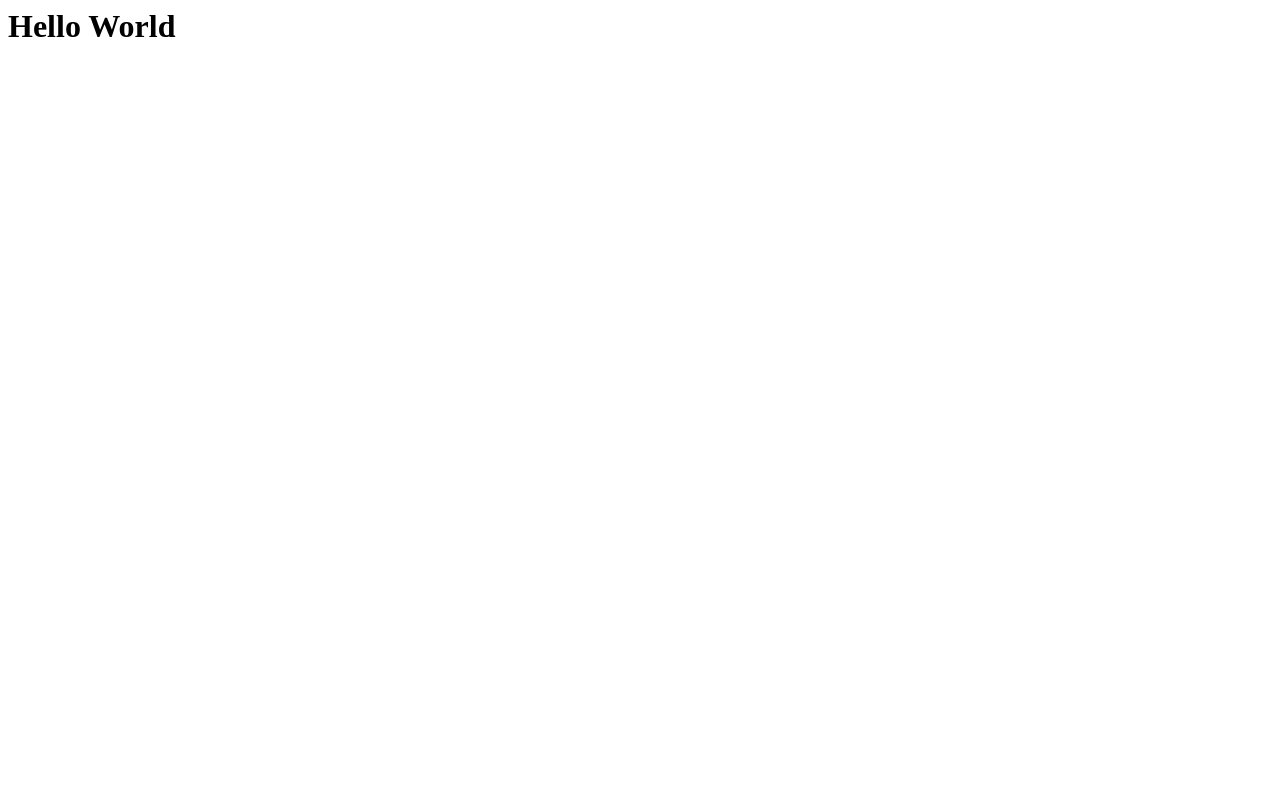
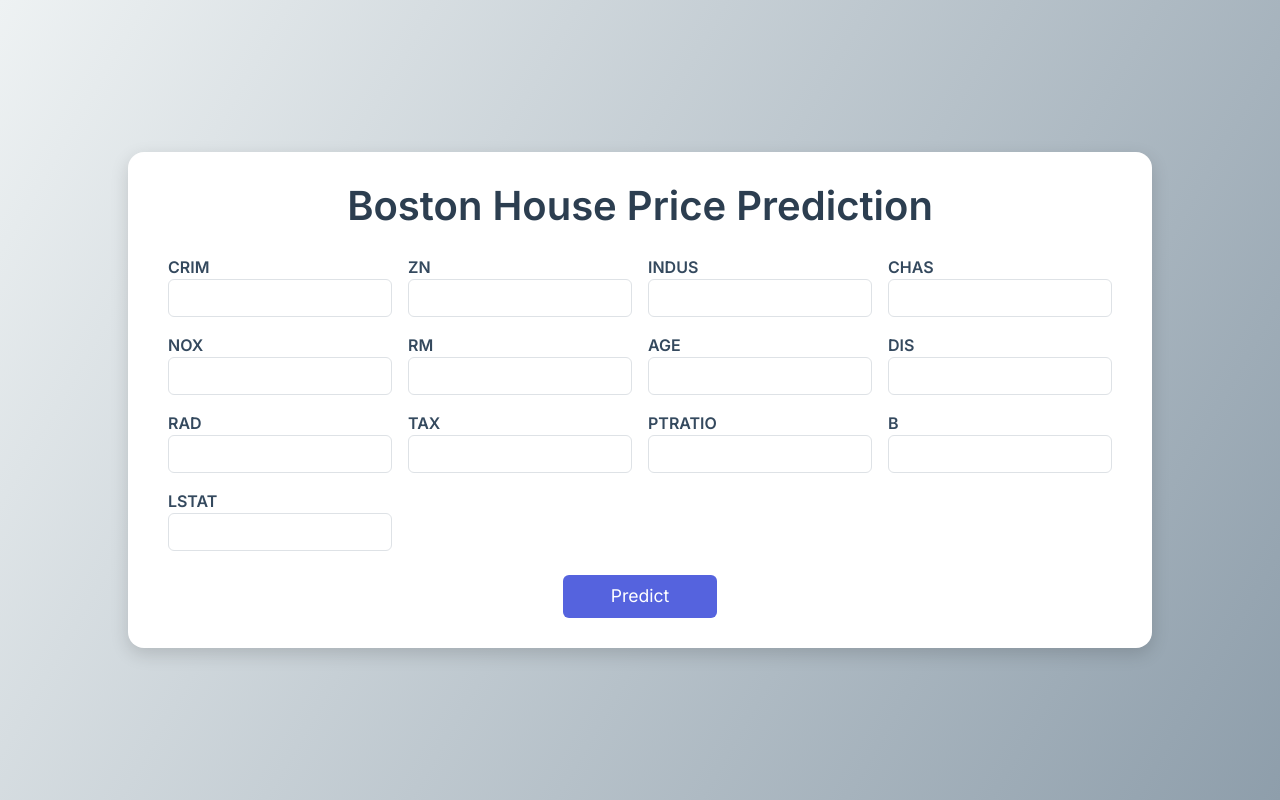
Before and after one commit to Kaushik-Puttaswamy/Boston-house-prediction, a Flask app: page / in a window 1280 px wide. Before the commit the page is almost empty. Run offline with Flask 3, Linux system fonts and the light colour scheme; parts of the project's set-up code (start-up, migrations or seed data) failed here and were passed over.

Commit message:
The web app is ready

```diff
--- a/app.py
+++ b/app.py
@@ -1,28 +1,37 @@
+import json
 import pickle
-from flask import Flask, request, app, jsonify, url_for, render_template
+
+from flask import Flask,request,app,jsonify,url_for,render_template
 import numpy as np
 import pandas as pd
 
-app = Flask(__name__)
-
-regmodel = pickle.load(open('regmodel.pkl','rb'))
-scaler = pickle.load(open('scaling.pkl','rb'))
-
+app=Flask(__name__)
+## Load the model
+regmodel=pickle.load(open('regmodel.pkl','rb'))
+scalar=pickle.load(open('scaling.pkl','rb'))
 @app.route('/')
-
 def home():
-
     return render_template('home.html')
 
-@app.route('/predict_api', methods=['POST'])
+@app.route('/predict_api',methods=['POST'])
 def predict_api():
-    data = request.json['data']
+    data=request.json['data']
     print(data)
-    new_data = scaler.transform(np.array(list(data.values())).reshape(1, -1))
-    output = regmodel.predict(new_data)
+    print(np.array(list(data.values())).reshape(1,-1))
+    new_data=scalar.transform(np.array(list(data.values())).reshape(1,-1))
+    output=regmodel.predict(new_data)
     print(output[0])
     return jsonify(output[0])
 
+@app.route('/predict',methods=['POST'])
+def predict():
+    data=[float(x) for x in request.form.values()]
+    final_input=scalar.transform(np.array(data).reshape(1,-1))
+    print(final_input)
+    output=regmodel.predict(final_input)[0]
+    return render_template("home.html",prediction_text="The House price prediction is {}".format(output))
+
+
+
 if __name__=="__main__":
-
     app.run(debug=True)
--- a/templates/home.html
+++ b/templates/home.html
@@ -1,5 +1,141 @@
-<h1>
+<!DOCTYPE html>
+<html lang="en">
+<head>
+  <meta charset="UTF-8">
+  <meta name="viewport" content="width=device-width, initial-scale=1.0">
+  <title>Boston House Price Predictor</title>
 
-    Hello World
+  <!-- Bootstrap 5 -->
+  <link href="https://cdn.jsdelivr.net/npm/bootstrap@5.3.0/dist/css/bootstrap.min.css" rel="stylesheet">
+  <!-- Google Font -->
+  <link href="https://fonts.googleapis.com/css2?family=Inter:wght@400;600&display=swap" rel="stylesheet">
 
-</h1>
+  <style>
+    body {
+      font-family: 'Inter', sans-serif;
+      background: linear-gradient(120deg, #eef2f3, #8e9eab);
+      height: 100vh;
+      display: flex;
+      justify-content: center;
+      align-items: center;
+    }
+
+    .container-box {
+      background: white;
+      border-radius: 16px;
+      box-shadow: 0 6px 18px rgba(0, 0, 0, 0.15);
+      padding: 30px 40px;
+      width: 80%;
+      max-width: 1100px;
+    }
+
+    h1 {
+      text-align: center;
+      font-weight: 700;
+      color: #2c3e50;
+      margin-bottom: 25px;
+    }
+
+    label {
+      font-weight: 600;
+      color: #34495e;
+    }
+
+    .btn-primary {
+      background-color: #5563DE;
+      border: none;
+      transition: 0.3s;
+      font-size: 1.1rem;
+    }
+
+    .btn-primary:hover {
+      background-color: #3d4ec3;
+      transform: scale(1.03);
+    }
+
+    .prediction-box {
+      text-align: center;
+      margin-top: 25px;
+      font-size: 1.25rem;
+      font-weight: 600;
+      color: #1b263b;
+    }
+  </style>
+</head>
+
+<body>
+  <div class="container-box">
+    <h1>Boston House Price Prediction</h1>
+    <form action="{{ url_for('predict')}}" method="post">
+      <div class="row g-3">
+        <div class="col-md-3">
+          <label>CRIM</label>
+          <input type="text" class="form-control" name="CRIM" required>
+        </div>
+        <div class="col-md-3">
+          <label>ZN</label>
+          <input type="text" class="form-control" name="ZN" required>
+        </div>
+        <div class="col-md-3">
+          <label>INDUS</label>
+          <input type="text" class="form-control" name="INDUS" required>
+        </div>
+        <div class="col-md-3">
+          <label>CHAS</label>
+          <input type="text" class="form-control" name="CHAS" required>
+        </div>
+
+        <div class="col-md-3">
+          <label>NOX</label>
+          <input type="text" class="form-control" name="NOX" required>
+        </div>
+        <div class="col-md-3">
+          <label>RM</label>
+          <input type="text" class="form-control" name="RM" required>
+        </div>
+        <div class="col-md-3">
+          <label>AGE</label>
+          <input type="text" class="form-control" name="Age" required>
+        </div>
+        <div class="col-md-3">
+          <label>DIS</label>
+          <input type="text" class="form-control" name="DIS" required>
+        </div>
+
+        <div class="col-md-3">
+          <label>RAD</label>
+          <input type="text" class="form-control" name="RAD" required>
+        </div>
+        <div class="col-md-3">
+          <label>TAX</label>
+          <input type="text" class="form-control" name="TAX" required>
+        </div>
+        <div class="col-md-3">
+          <label>PTRATIO</label>
+          <input type="text" class="form-control" name="PTRATIO" required>
+        </div>
+        <div class="col-md-3">
+          <label>B</label>
+          <input type="text" class="form-control" name="B" required>
+        </div>
+        <div class="col-md-3">
+          <label>LSTAT</label>
+          <input type="text" class="form-control" name="LSTAT" required>
+        </div>
+      </div>
+
+      <div class="text-center mt-4">
+        <button type="submit" class="btn btn-primary px-5 py-2">Predict</button>
+      </div>
+    </form>
+
+    {% if prediction_text %}
+      <div class="prediction-box">
+        {{ prediction_text }}
+      </div>
+    {% endif %}
+  </div>
+
+  <script src="https://cdn.jsdelivr.net/npm/bootstrap@5.3.0/dist/js/bootstrap.bundle.min.js"></script>
+</body>
+</html>
```
